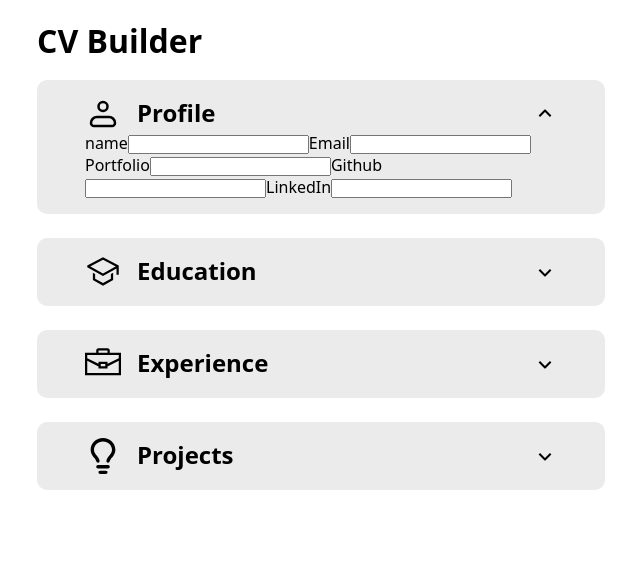
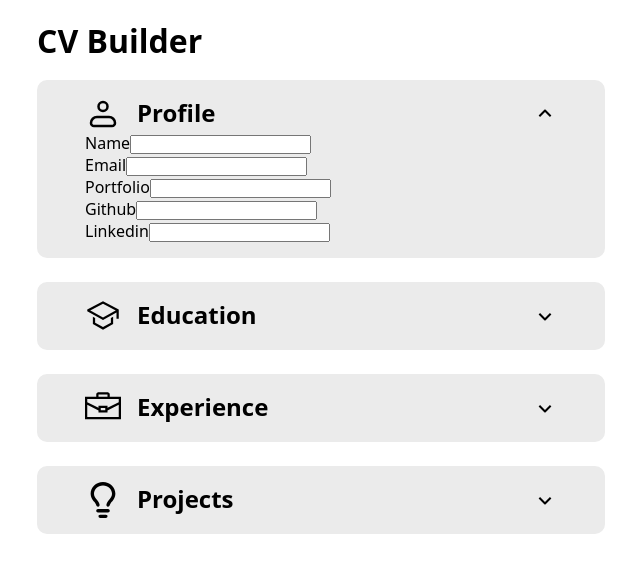
Before and after one commit to zenithyap/cv-builder, a React app: page / in a window 1280 px wide. Shown: the top 572 px of the page, without its empty margins (11-651 px from the left). Built offline with nearby package versions, Linux system fonts and the light colour scheme; the HTML template or start-up script is replaced by a standard one.

Commit message:
Change profile inputs to Input

```diff
--- a/src/App.jsx
+++ b/src/App.jsx
@@ -23,6 +23,7 @@
       <Header />
       <div className="resume-container">
         <ResumeInputs
+          profile={profile}
           setProfile={setProfile}
           education={education}
           setEducation={setEducation}
--- a/src/components/ProfileCard.jsx
+++ b/src/components/ProfileCard.jsx
@@ -1,14 +1,16 @@
 import InputCard from "./InputCard";
+import Input from "./Input";
 
 import profileIcon from "../assets/profile.svg";
 
 export default function ProfileCard({
   activeIndex,
   setActiveIndex,
+  profile,
   setProfile,
 }) {
-  function handleChange(e, key) {
-    setProfile((prev) => ({ ...prev, [key]: e.target.value }));
+  function handleChange(key, value) {
+    setProfile((prev) => ({ ...prev, [key]: value }));
   }
 
   return (
@@ -18,35 +20,35 @@
       isActive={activeIndex === 0}
       onShow={() => setActiveIndex(0)}
     >
-      <label htmlFor="name">name</label>
-      <input type="text" id="name" onChange={(e) => handleChange(e, "name")} />
-
-      <label htmlFor="email">Email</label>
-      <input
+      <Input
+        label="name"
+        type="text"
+        value={profile.name}
+        handleChange={handleChange}
+      />
+      <Input
+        label="email"
         type="email"
-        id="email"
-        onChange={(e) => handleChange(e, "email")}
+        value={profile.email}
+        handleChange={handleChange}
       />
-
-      <label htmlFor="portfolio">Portfolio</label>
-      <input
+      <Input
+        label="portfolio"
         type="text"
-        id="portfolio"
-        onChange={(e) => handleChange(e, "portfolio")}
+        value={profile.portfolio}
+        handleChange={handleChange}
       />
-
-      <label htmlFor="github">Github</label>
-      <input
+      <Input
+        label="github"
         type="text"
-        id="github"
-        onChange={(e) => handleChange(e, "github")}
+        value={profile.github}
+        handleChange={handleChange}
       />
-
-      <label htmlFor="linkedin">LinkedIn</label>
-      <input
+      <Input
+        label="linkedin"
         type="text"
-        id="linkedin"
-        onChange={(e) => handleChange(e, "linkedin")}
+        value={profile.linkedin}
+        handleChange={handleChange}
       />
     </InputCard>
   );
```
